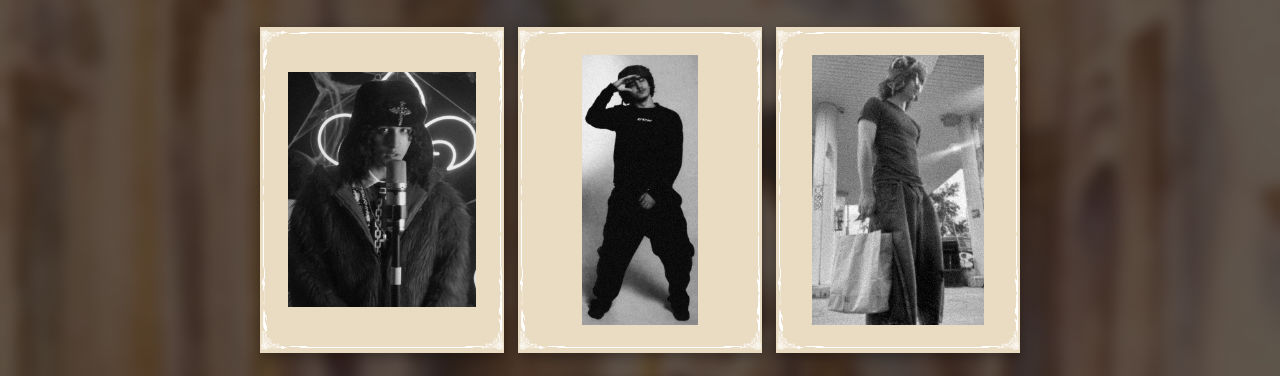
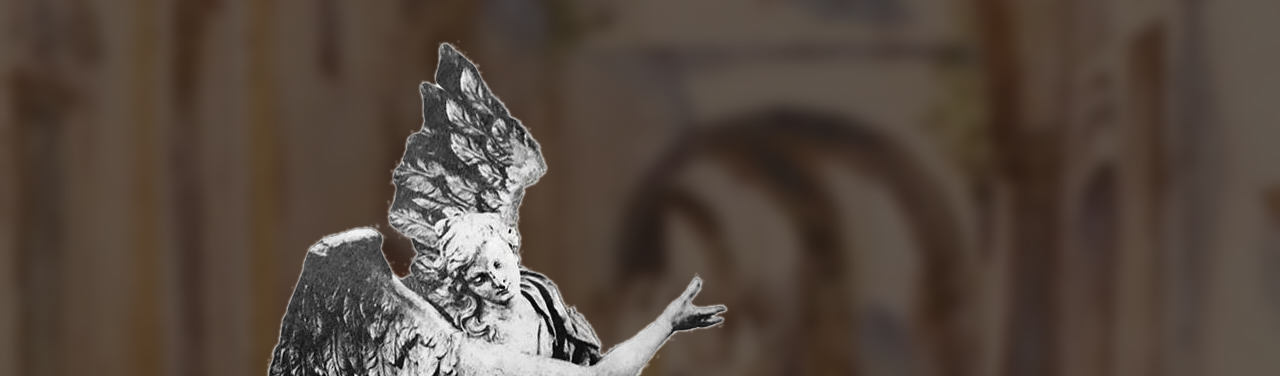
Before and after one commit to unixtylabel/unixtylabel.github.io, a plain HTML site: page unis.html in a window 1280 px wide. Shown: the part 1526-1902 px from the top of the page. Drawn offline with nearby package versions, Linux system fonts and the light colour scheme; grey boxes are pictures that could not be loaded.

Commit message:
Update unis.html
Removed multiple photos and added a sticker image.

```diff
--- a/unis.html
+++ b/unis.html
@@ -37,11 +37,7 @@
     <li><a href="https://open.spotify.com/album/1PKIL5vNGkauy00nEtcBNp">FAMILIAR FACES</a> &mdash; single, 2026</li>
     <li><a href="https://open.spotify.com/album/3eUycWwdu0ujX4ayLgNAEW">WE WILL BE OKAY</a> &mdash; single, 2025</li>
   </ul>
-  <div class="photos">
-    <img src="assets/photos/unis-press-photo.jpg" alt="Unis, in a red fur coat, holding a microphone">
-    <img src="assets/photos/unis-bw-full.png" alt="Unis, full-length portrait in black and white">
-    <img src="assets/photos/unis-gas-station.png" alt="Unis in a blue shirt and a fur ushanka at a gas station, holding a paper bag">
-  </div>
+  <img class="sticker" src="assets/decorations/unis-sticker-transparent.png" alt="A winged angel, drawn in black and white">
   <img class="stamp" src="assets/stamps/tunisia.png" alt="A vintage Tunisian postage stamp, 10 centimes">
 </main>
 <footer class="site">
```
